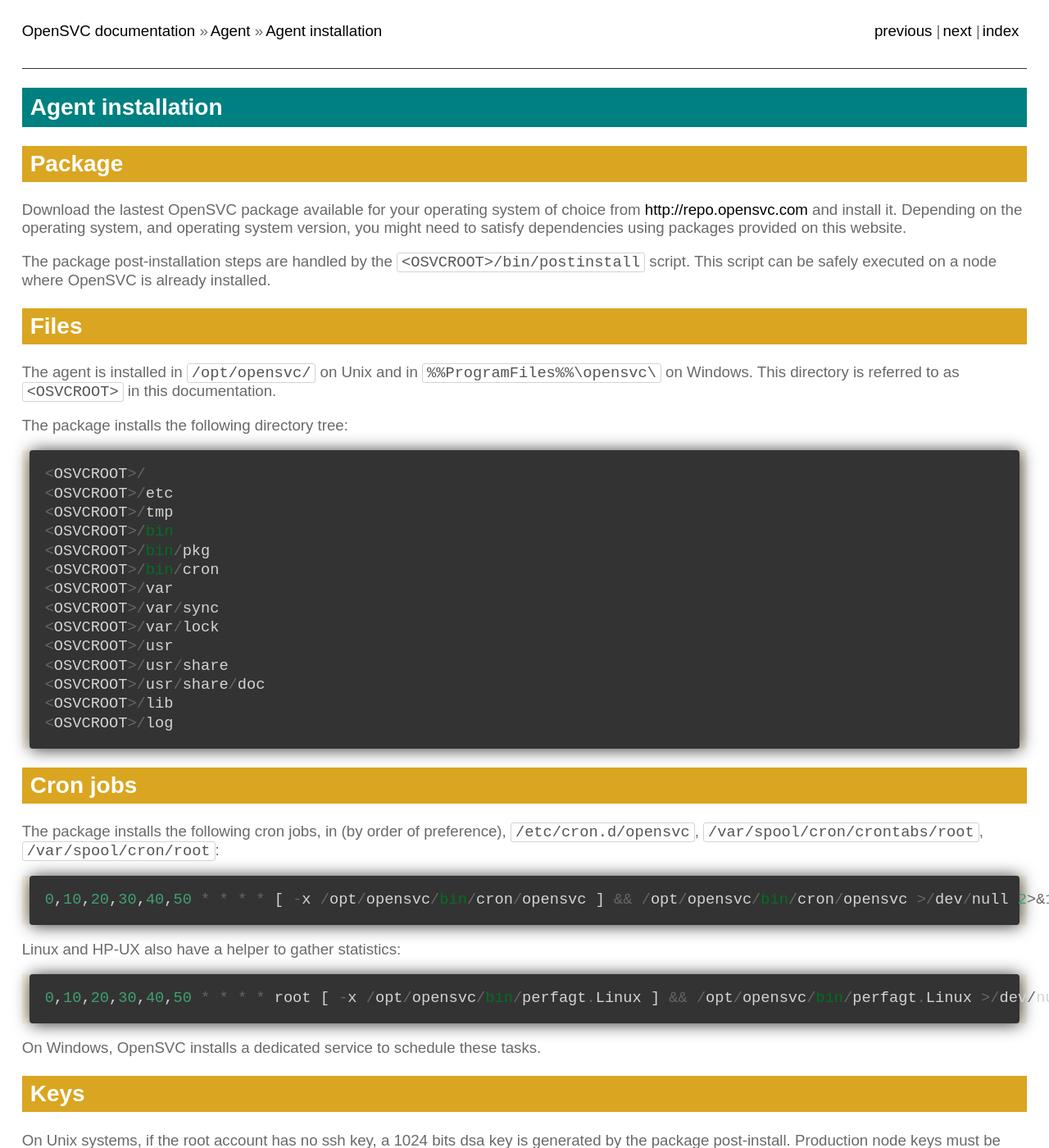
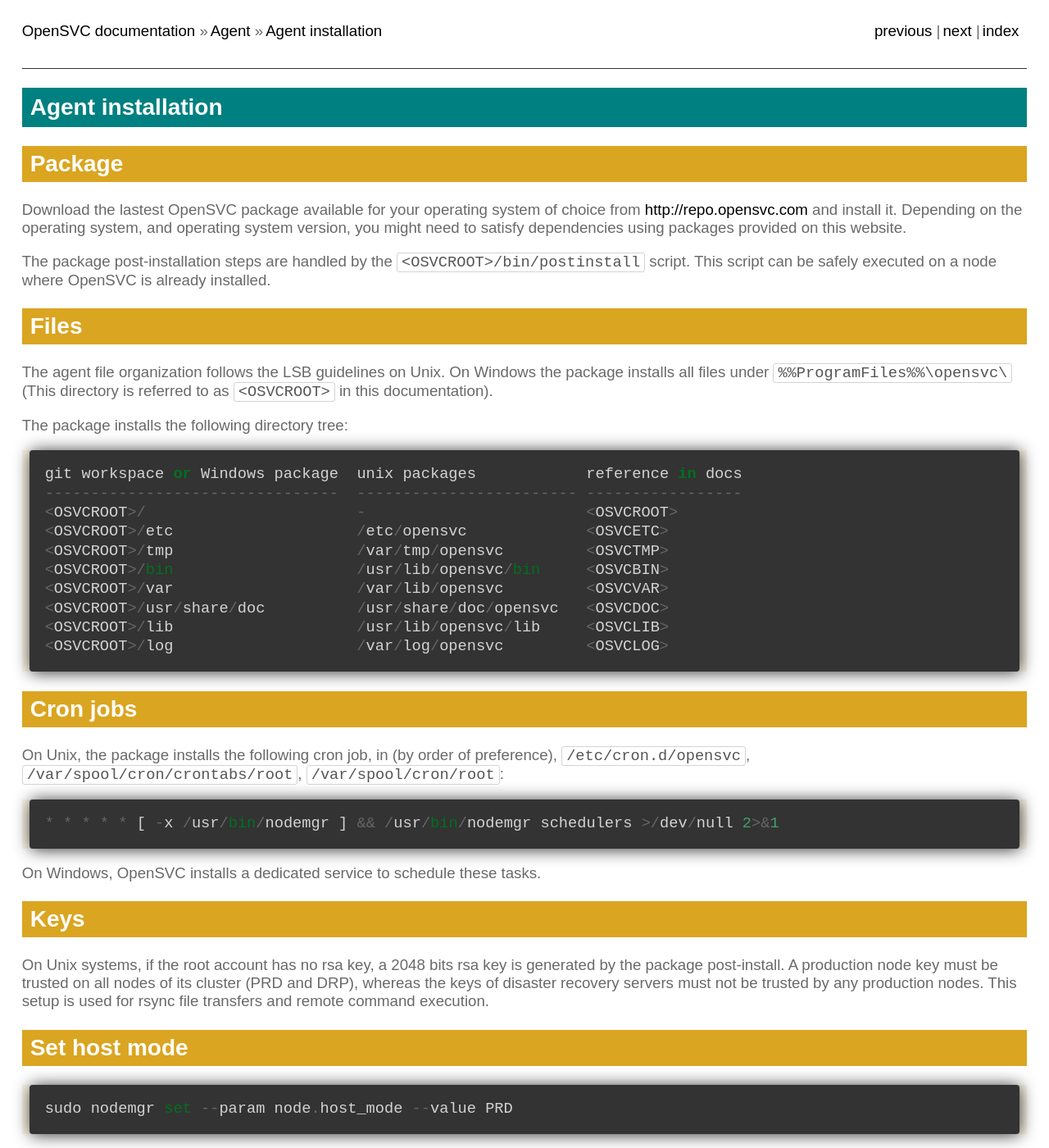
Before and after one commit to opensvc/docs.opensvc.com, a Sphinx documentation site: the page built from source/agent.install.rst, in a window 1280 px wide and 1400 px high. Shown: the whole window at 82% size. Built offline with Sphinx 7.4.7, drawn with Linux system fonts in a browser that asks for light colours; comment, search, counter and statistics services are not loaded; some of the changed text lies outside the part shown.

Commit message:
Update agent install doc for new LSB paths

```diff
--- a/source/agent.install.rst
+++ b/source/agent.install.rst
@@ -13,59 +13,49 @@
 Files
 =====
 
-The agent is installed in ``/opt/opensvc/`` on Unix and in ``%%ProgramFiles%%\opensvc\``  on Windows. This directory is referred to as ``<OSVCROOT>`` in this documentation.
+The agent file organization follows the LSB guidelines on Unix. On Windows the package installs all files under ``%%ProgramFiles%%\opensvc\`` (This directory is referred to as ``<OSVCROOT>`` in this documentation).
 
 The package installs the following directory tree:
 
 ::
 
-	<OSVCROOT>/
-	<OSVCROOT>/etc
-	<OSVCROOT>/tmp
-	<OSVCROOT>/bin
-	<OSVCROOT>/bin/pkg
-	<OSVCROOT>/bin/cron
-	<OSVCROOT>/var
-	<OSVCROOT>/var/sync
-	<OSVCROOT>/var/lock
-	<OSVCROOT>/usr
-	<OSVCROOT>/usr/share
-	<OSVCROOT>/usr/share/doc
-	<OSVCROOT>/lib
-	<OSVCROOT>/log
+        git workspace or Windows package  unix packages            reference in docs
+        --------------------------------  ------------------------ -----------------
+	<OSVCROOT>/                       -                        <OSVCROOT>
+	<OSVCROOT>/etc                    /etc/opensvc             <OSVCETC>
+	<OSVCROOT>/tmp                    /var/tmp/opensvc         <OSVCTMP>
+	<OSVCROOT>/bin                    /usr/lib/opensvc/bin     <OSVCBIN>
+	<OSVCROOT>/var                    /var/lib/opensvc         <OSVCVAR>
+	<OSVCROOT>/usr/share/doc          /usr/share/doc/opensvc   <OSVCDOC>
+	<OSVCROOT>/lib                    /usr/lib/opensvc/lib     <OSVCLIB>
+	<OSVCROOT>/log                    /var/log/opensvc         <OSVCLOG>
 
 Cron jobs
 =========
 
-The package installs the following cron jobs, in (by order of preference), ``/etc/cron.d/opensvc``, ``/var/spool/cron/crontabs/root``, ``/var/spool/cron/root``:
+On Unix, the package installs the following cron job, in (by order of preference), ``/etc/cron.d/opensvc``, ``/var/spool/cron/crontabs/root``, ``/var/spool/cron/root``:
 
 ::
 
-	0,10,20,30,40,50 * * * * [ -x /opt/opensvc/bin/cron/opensvc ] && /opt/opensvc/bin/cron/opensvc >/dev/null 2>&1
+	* * * * * [ -x /usr/bin/nodemgr ] && /usr/bin/nodemgr schedulers >/dev/null 2>&1
 
-
-Linux and HP-UX also have a helper to gather statistics:
-
-::
-
-	0,10,20,30,40,50 * * * * root [ -x /opt/opensvc/bin/perfagt.Linux ] && /opt/opensvc/bin/perfagt.Linux >/dev/null 2>&1
 
 On Windows, OpenSVC installs a dedicated service to schedule these tasks.
 
 Keys
 ====
 
-On Unix systems, if the root account has no ssh key, a 1024 bits dsa key is generated by the package post-install. Production node keys must be trusted on all cluster nodes (PRD and DRP), whereas the keys of disaster recovery servers must not be trusted by production nodes. This setup is used for rsync file transfers and remote command execution.
+On Unix systems, if the root account has no rsa key, a 2048 bits rsa key is generated by the package post-install. A production node key must be trusted on all nodes of its cluster (PRD and DRP), whereas the keys of disaster recovery servers must not be trusted by any production nodes. This setup is used for rsync file transfers and remote command execution.
 
 Set host mode
 =============
 
 ::
 
-	<OSVCROOT>/bin/nodemgr set --param node.host_mode --value PRD
+	sudo nodemgr set --param node.host_mode --value PRD
 
 
-The valid host mode values are PRD, DEV, TST. The setting is stored in ``<OSVCROOT>/etc/node.conf``. On a fresh install this file does not exist. Note that the ``<OSVCROOT>/var/host_mode`` file is deprecated. Upgrading the new OpenSVC package on a system with a ``<OSVCROOT>/var/host_mode`` file will move the value to ``<OSVCROOT>/etc/node.conf``.
+The valid host mode values are PRD, PPRD, REC, INT, DEV, TST, TMP, DRP, FOR, PRA, PRJ, STG. The setting is stored in ``<OSVCETC>/node.conf``. On a fresh install this file does not exist. Note that the ``<OSVCVAR>/host_mode`` file is deprecated. Upgrading to a recent OpenSVC package on a system with a ``<OSVCVAR>/host_mode`` file will move the value to ``<OSVCETC>/node.conf``.
 
 The host_mode setting is used to enforce the following policies:
 
@@ -75,43 +65,92 @@
 Set schedules
 =============
 
-Schedules are defined in ``<OSVCROOT>/etc/node.conf``. The OpenSVC agent schedules the following actions:
+Node schedules are defined in ``<OSVCETC>/node.conf``. The OpenSVC agent schedules the following actions:
 
-+--------------+----------------------------------------------+--------------+---------------------+-----------------+
-| Action       | Description                                  | Section name | Default             | Statistic Delay |
-+==============+==============================================+==============+=====================+=================+
-| pushstats    | Send to the collector the collected          | [stats]      | 4am-6am daily       | Yes             |
-|              | performance metrics since last pushstats     |              |                     |                 |
-+--------------+----------------------------------------------+--------------+---------------------+-----------------+
-| pushasset    | Send to the collector the collected node     | [asset]      | 4am-6am daily       | Yes             |
-|              | information (cpu, memory, board, ...)        |              |                     |                 |
-+--------------+----------------------------------------------+--------------+---------------------+-----------------+
-| pushpkg      | Send to the collector the node installed     | [packages]   | 4am-6am daily       | Yes             |
-|              | package database                             |              |                     |                 |
-+--------------+----------------------------------------------+--------------+---------------------+-----------------+
-| pushpatch    | Send to the collector the node installed     | [patches]    | 4am-6am daily       | Yes             |
-|              | patch database                               |              |                     |                 |
-+--------------+----------------------------------------------+--------------+---------------------+-----------------+
-| checks       | Send to the collector the node checks        | [checks]     | 4am-6am daily       | Yes             |
-|              | results (fs_u, fs_i, vg_u, ...)              |              |                     |                 |
-+--------------+----------------------------------------------+--------------+---------------------+-----------------+
-| node 	       | Send to the collector the compliance modules | [compliance] | 2am-6am sundays     | Yes             |
-| compliance   | checks results                               |              |                     |                 |
-| check	       |                                              |              |                     |                 |
-+--------------+----------------------------------------------+--------------+---------------------+-----------------+
++---------------------+----------------------------------------------+--------------------+---------------------+-----------------+
+| Action              | Description                                  | Section name       | Default             | Statistic Delay |
++=====================+==============================================+====================+=====================+=================+
+| collect_stats       | Collect performance metrics not available    | [stats_collection] | @10                 | Yes             |
+|                     | in the systems' collect tools                |                    |                     |                 |
++---------------------+----------------------------------------------+--------------------+---------------------+-----------------+
+| pushstats           | Send to the collector the collected          | [stats]            | 4am-6am daily       | Yes             |
+|                     | performance metrics since last pushstats     |                    |                     |                 |
++---------------------+----------------------------------------------+--------------------+---------------------+-----------------+
+| pushasset           | Send to the collector the collected node     | [asset]            | 4am-6am daily       | Yes             |
+|                     | information (cpu, memory, board, ...)        |                    |                     |                 |
++---------------------+----------------------------------------------+--------------------+---------------------+-----------------+
+| pushpkg             | Send to the collector the node installed     | [packages]         | 4am-6am daily       | Yes             |
+|                     | package database                             |                    |                     |                 |
++---------------------+----------------------------------------------+--------------------+---------------------+-----------------+
+| pushpatch           | Send to the collector the node installed     | [patches]          | 4am-6am daily       | Yes             |
+|                     | patch database                               |                    |                     |                 |
++---------------------+----------------------------------------------+--------------------+---------------------+-----------------+
+| checks              | Send to the collector the node checks        | [checks]           | 4am-6am daily       | Yes             |
+|                     | results (fs_u, fs_i, vg_u, ...)              |                    |                     |                 |
++---------------------+----------------------------------------------+--------------------+---------------------+-----------------+
+| node 	              | Send to the collector the compliance modules | [compliance]       | 2am-6am sundays     | Yes             |
+| compliance          | checks results                               |                    |                     |                 |
+| check	              |                                              |                    |                     |                 |
++---------------------+----------------------------------------------+--------------------+---------------------+-----------------+
+| sysreport           | Send to the collector the tracked files      | [sysreport]        | 0am-6am daily       | Yes             |
+|                     | changed since the last run. The collector    |                    |                     |                 |
+|                     | tracks diffs in a git repository.            |                    |                     |                 |
++---------------------+----------------------------------------------+--------------------+---------------------+-----------------+
+| auto_reboot         | Reboot the node in the defined schedule      | [reboot]           | never               | Yes             |
+|                     | if the node is flagged for reboot            |                    |                     |                 |
++---------------------+----------------------------------------------+--------------------+---------------------+-----------------+
+| auto_rotate_root_pw | Change the root password to a random string  | [reboot]           | never               | Yes             |
+|                     | securely sent to/stored on the collector     |                    |                     |                 |
++---------------------+----------------------------------------------+--------------------+---------------------+-----------------+
 
 A typical schedule definition would look like:
 
 ::
 
 	[section name]
-	interval = 121
         schedule = 02:00-04:00@120 sat,sun
 
 
-A reference ``node.conf`` file can be found on the node at ``<OSVCROOT>/usr/share/doc/node.conf``.
+A reference ``node.conf`` file can be found on the node at ``<OSVCDOC>/node.conf``.
 
 All actions except data syncs can be statistically delayed. The probability of running increases linearly from 25% to 100% during the first half of the action allowed period. This delay helps level to collector load.
+
+The live scheduler configuration can be extracted with
+
+::
+
+	# nodemgr print schedule
+	action                 last run               config parameter          schedule definition
+	------                 --------               ----------------          -------------------
+	auto_reboot            -                      reboot.schedule           -
+	auto_rotate_root_pw    -                      rotate_root_pw.schedule   -
+	checks                 -                      checks.schedule           00:00-06:00@361 mon-sun
+	collect_stats          -                      stats_collection.schedule  @10
+	compliance_auto        2016-08-05 11:57:01    compliance.schedule       @1440
+	dequeue_actions        -                      dequeue_actions.schedule  -
+	pushasset              -                      asset.schedule            00:00-06:00@361 mon-sun
+	pushbrocade            -                      brocade.schedule          -
+	pushcentera            -                      centera.schedule          -
+	pushdcs                -                      dcs.schedule              -
+	pushdisks              -                      disks.schedule            00:00-06:00@361 mon-sun
+	pushemcvnx             -                      emcvnx.schedule           -
+	pusheva                -                      eva.schedule              -
+	pushfreenas            -                      freenas.schedule          -
+	pushgcedisks           -                      gcedisks.schedule         -
+	pushhds                -                      hds.schedule              -
+	pushhp3par             -                      hp3par.schedule           -
+	pushibmds              -                      ibmds.schedule            -
+	pushibmsvc             -                      ibmsvc.schedule           -
+	pushnecism             -                      necism.schedule           -
+	pushnetapp             -                      netapp.schedule           -
+	pushnsr                -                      nsr.schedule              -
+	pushpatch              -                      patches.schedule          00:00-06:00@361 mon-sun
+	pushpkg                -                      packages.schedule         00:00-06:00@361 mon-sun
+	pushstats              2016-08-05 13:10:01    stats.schedule            @60
+	pushsym                -                      sym.schedule              -
+	pushvioserver          -                      vioserver.schedule        -
+	sysreport              -                      sysreport.schedule        00:00-06:00@361 mon-sun
+
 
 Configuration for collector usage
 =================================
@@ -122,29 +161,29 @@
 
 ::
 
-	<OSVCROOT>/bin/nodemgr set --param node.dbopensvc --value https://collector.opensvc.com/feed/default/call/xmlrpc
-	<OSVCROOT>/bin/nodemgr set --param node.dbcompliance --value https://collector.opensvc.com/init/compliance/call/xmlrpc
+	sudo nodemgr set --param node.dbopensvc --value https://collector.opensvc.com/feed/default/call/xmlrpc
+	sudo nodemgr set --param node.dbcompliance --value https://collector.opensvc.com/init/compliance/call/xmlrpc
 
 
 This override is recommended for xmlrpc encryption.
 
-The collector requires the nodes to provide an authentication token (shared secret) with each request. The token is forged by the collector and stored on the node in ``node.conf``. The token initialization is handled by the command:
+The collector requires the nodes to provide an authentication token (shared secret) with each request. The token is forged by the collector and stored on the node in ``<OSVCETC>/node.conf``. The token initialization is handled by the command:
 
 ::
 
-	<OSVCROOT>/bin/nodemgr register
+	sudo nodemgr register
 
 
-Finally, you can accelerate the node discovery by forcing the execution of opensvc cron jobs after the package installation:
+Finally, you can anticipate the node discovery scheduled tasks by forcing their execution after the package installation:
 
 ::
 
-	<OSVCROOT>/bin/nodemgr --force pushasset
-	<OSVCROOT>/bin/nodemgr --force pushpkg
-	<OSVCROOT>/bin/nodemgr --force pushpatch
-	<OSVCROOT>/bin/nodemgr --force pushstats
-	<OSVCROOT>/bin/nodemgr --force pushservices
-	<OSVCROOT>/bin/nodemgr --force checks
+	sudo nodemgr pushasset
+	sudo nodemgr pushpkg
+	sudo nodemgr pushpatch
+	sudo nodemgr pushstats
+	sudo nodemgr checks
+	sudo svcmgr push
 
 
 To disable collector communications, use:
@@ -264,14 +303,13 @@
 
 As Mac OS does not provide a clean way to remove packages, we do it by ourselves
 
-.. warning:: Backup any configuration file (/opt/opensvc/etc/) before removing them from the hard disk drive
+.. warning:: Backup any configuration file in <OSVCETC> before removing them from the hard disk drive
 
 ::
 
-        rm -rf /opt/opensvc
         rm -f /Library/LaunchDaemons/com.opensvc.svcmgr.plist
         pkgutil --forget com.opensvc.agent
-        crontab -l | grep -v '/opt/opensvc/bin' > /tmp/cron.new ; crontab /tmp/cron.new
+        crontab -l | grep -v '/usr/bin/nodemgr schedulers' > /tmp/cron.new ; crontab /tmp/cron.new
 
 CLI Upgrade
 -----------
@@ -280,14 +318,38 @@
 
 ::
 
-        /opt/opensvc/bin/nodemgr updatepkg
+        sudo nodemgr updatepkg
 
-.. note:: this works only if repopkg is defined in ``/opt/opensvc/etc/node.conf`` file ( ``<OSVCROOT>/bin/nodemgr set --param node.repopkg --value http://repo.opensvc.com/`` )
+.. note:: this works only if repopkg is defined in ``<OSVCETC>/node.conf`` file ( ``sudo nodemgr set --param node.repopkg --value http://repo.opensvc.com/`` )
 
 Python interpreter wrapper
 ==========================
 
-The postinstall installs the ``/opt/opensvc/bin/python`` symlink and makes it point to the most appropriate version present.
+On Unix, the entrypoint for the agent commands is a shell script ``<OSVCBIN>/opensvc`` that support defaults injection.
 
-On some systems you may need to wrap the execution of this interpreter to set some variables like ``LD_PRELOAD`` or ``LD_LIBRARY_PATH``.
-In this case, you should not replace the ``/opt/opensvc/bin/python`` symlink, as it gets recreated upon every execution of the ``/opt/opensvc/bin/postinstall`` and of ``nodemgr updatepkg``. The postinstall checks for the existance of a file at ``/opt/opensvc/bin/python.wrapper`` and uses that as the target of ``/opt/opensvc/bin/python`` if present.
+Defaults file location:
+
+::
+
+	System        Location
+	------        --------
+	Debian-like   /etc/default/opensvc
+	Red Hat-like  /etc/sysconfig/opensvc
+	HP-UX         /etc/rc.config.d/opensvc
+	AIX           /etc/default/opensvc
+	SunOS         /etc/default/opensvc
+	Tru64         /etc/default/opensvc
+	FreeBSD       /etc/defaults/opensvc
+	Darwin        /etc/defaults/opensvc
+
+In this sourced file, you can export systems environment variables like ``LD_PRELOAD`` or ``LD_LIBRARY_PATH``, and set this OpenSVC-specific variables
+
+::
+
+	Variable          Default          Role
+	--------          -------          ----
+	OSVC_BOOT_OPTS    -                Additional parameters passed to the 'svcmgr boot' command upon system startup
+	OSVC_PARALLEL     true             Toggles on/off the start of each service in a parallel process
+	OSVC_ROOT_PATH    /usr/lib/opensvc Developpers can set this to their git repository to use the agent from there
+	OSVC_PYTHON       python           Define which python executable to use. ex: /usr/local/python-2.7.3/bin/python
+	OSVC_PYTHON_ARGS  -                Additional parameters passed to the python interpreter. ex: debug parameters
```
